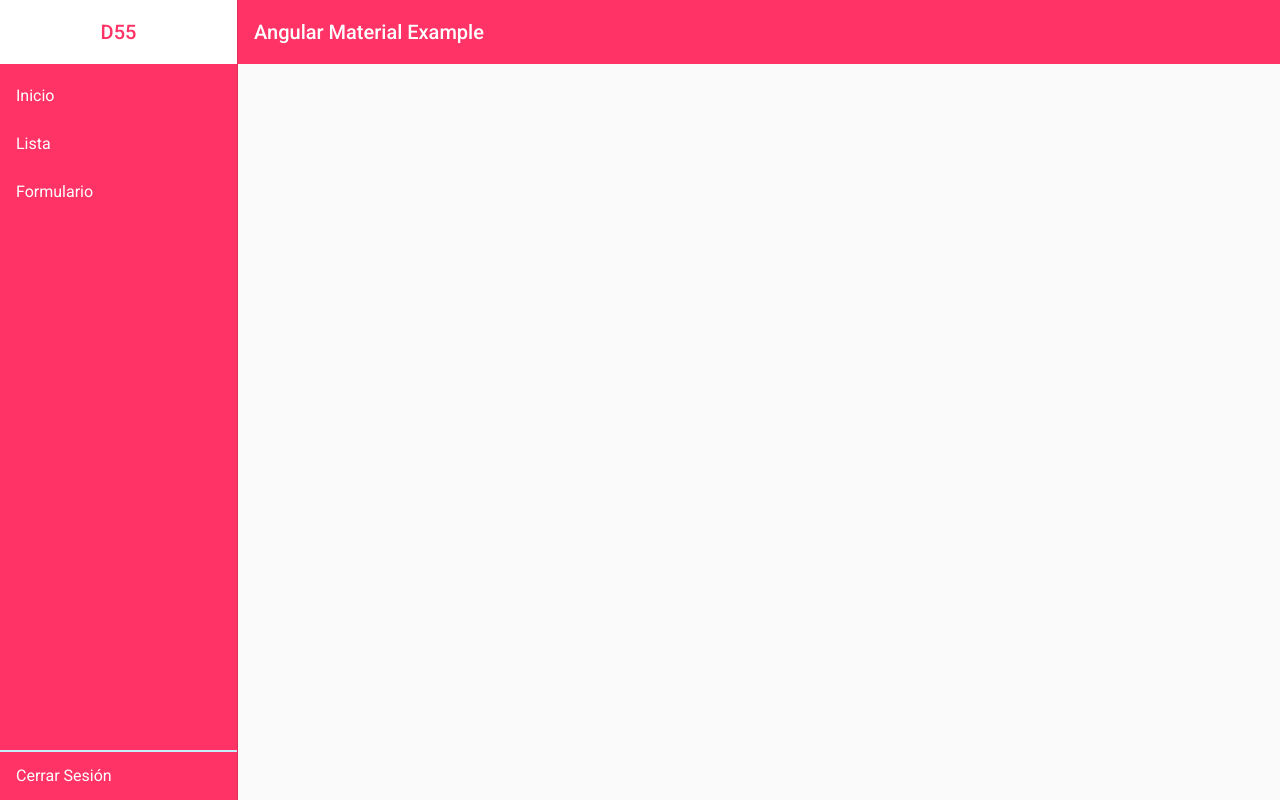
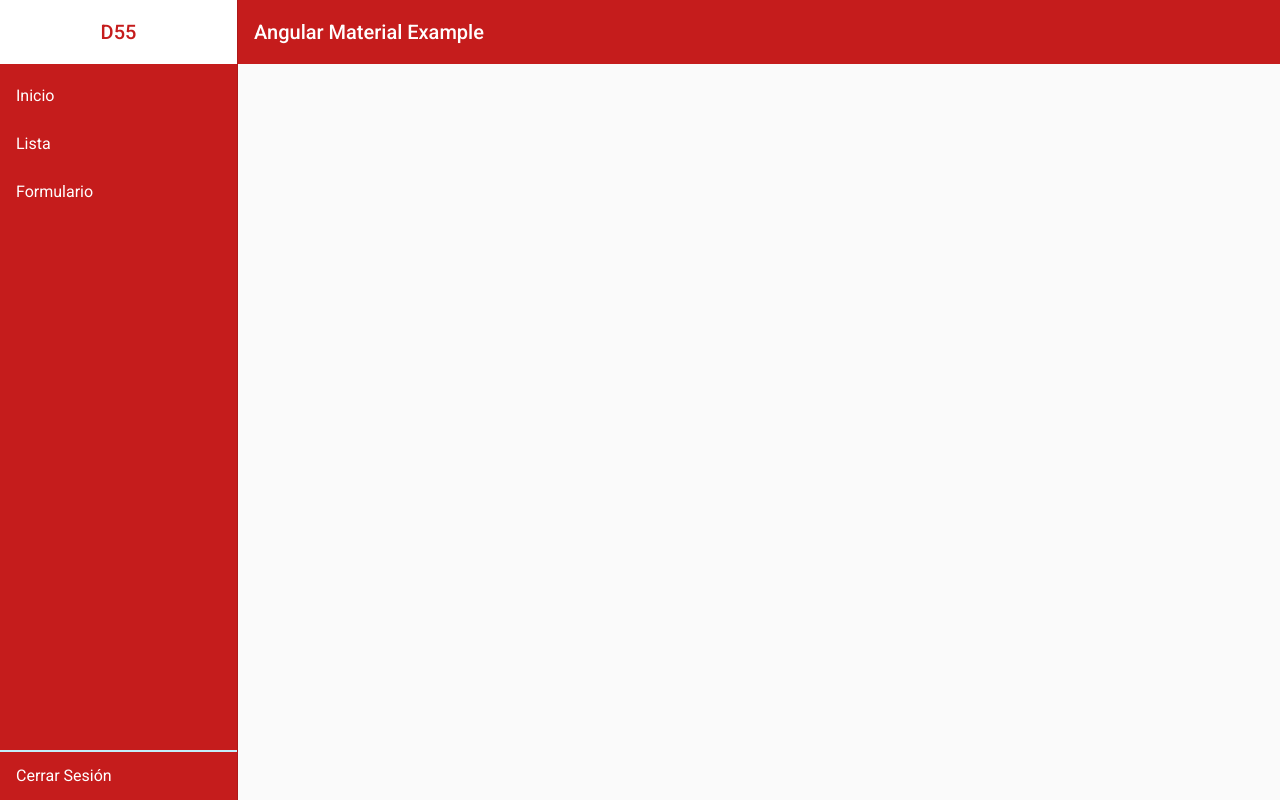
Before and after one commit to Kroster01/managementAccount, an Angular app: page /main/sectionamd in a window 1280 px wide. Built offline with nearby package versions, Linux system fonts and the light colour scheme.

Commit message:
cambio en el color para el fondo del menu

```diff
--- a/src/app/principal/home/menu-header/menu-header.component.scss
+++ b/src/app/principal/home/menu-header/menu-header.component.scss
@@ -1,5 +1,5 @@
 $whiteColor: white;
-$d55Color: #FF3366;
+$d55Color: #c51c1c;
 
 .container{
   position: absolute;
```
